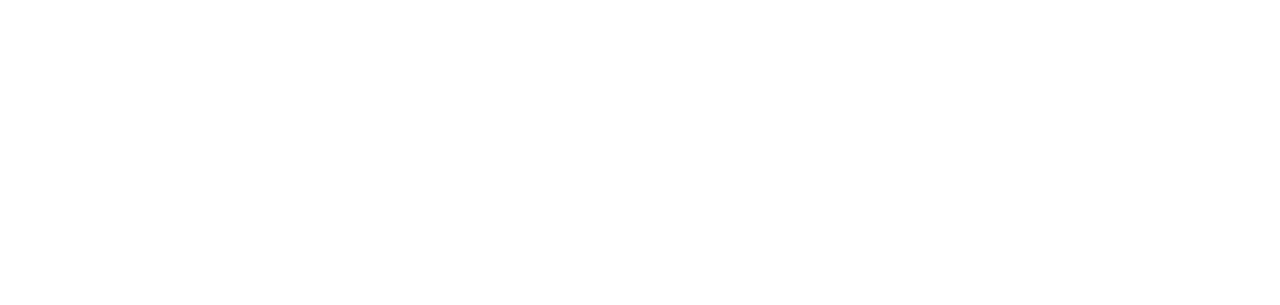
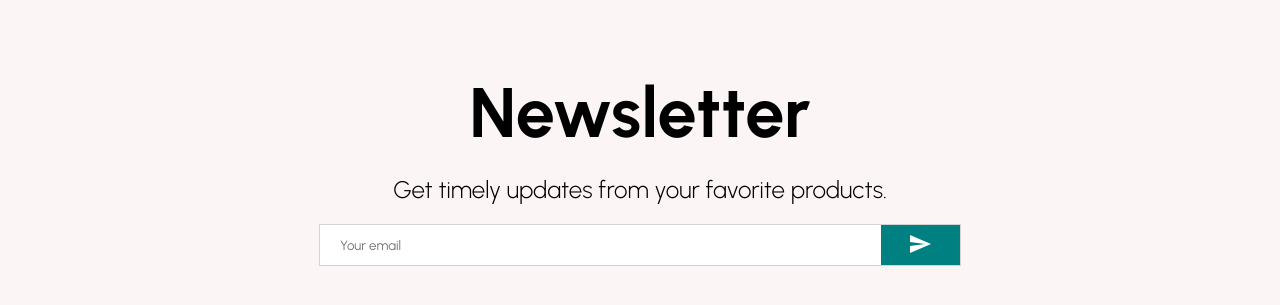
Before and after one commit to dchobarkar/ecommerce-mern-ui, a React (Create React App) app: page / in a window 1280 px wide. Shown: the part 2351-2656 px from the top of the page. Before the commit the page ends 2256 px from the top, so only its background shows below. Built offline with nearby package versions, Linux system fonts and the light colour scheme.

Commit message:
add newletter

```diff
--- /dev/null
+++ b/src/components/Newletter.jsx
@@ -0,0 +1,61 @@
+import styled from "styled-components";
+import { Send } from "@material-ui/icons";
+
+const Container = styled.div`
+  height: 60vh;
+  display: flex;
+  flex-direction: column;
+  align-items: center;
+  justify-content: center;
+  background-color: #fcf5f5;
+`;
+const Title = styled.h1`
+  margin-bottom: 20px;
+  font-size: 70px;
+`;
+
+const Desc = styled.div`
+  margin-bottom: 20px;
+  font-size: 24px;
+  font-weight: 300;
+`;
+
+const InputContainer = styled.div`
+  width: 50%;
+  height: 40px;
+  display: flex;
+  justify-content: space-between;
+  background-color: white;
+  border: 1px solid lightgray;
+`;
+
+const Input = styled.input`
+  flex: 8;
+  padding-left: 20px;
+  border: none;
+`;
+
+const Button = styled.button`
+  flex: 1;
+  border: none;
+  color: white;
+  background-color: teal;
+`;
+
+const Newsletter = () => {
+  return (
+    <Container>
+      <Title>Newsletter</Title>
+      <Desc>Get timely updates from your favorite products.</Desc>
+
+      <InputContainer>
+        <Input placeholder="Your email" />
+        <Button>
+          <Send />
+        </Button>
+      </InputContainer>
+    </Container>
+  );
+};
+
+export default Newsletter;
--- a/src/pages/Home.jsx
+++ b/src/pages/Home.jsx
@@ -5,6 +5,7 @@
 import Slider from "../components/Slider";
 import Categories from "../components/Categories";
 import Products from "../components/Products";
+import Newsletter from "../components/Newletter";
 
 const Home = () => {
   return (
@@ -14,6 +15,7 @@
       <Slider />
       <Categories />
       <Products />
+      <Newsletter />
     </div>
   );
 };
```
